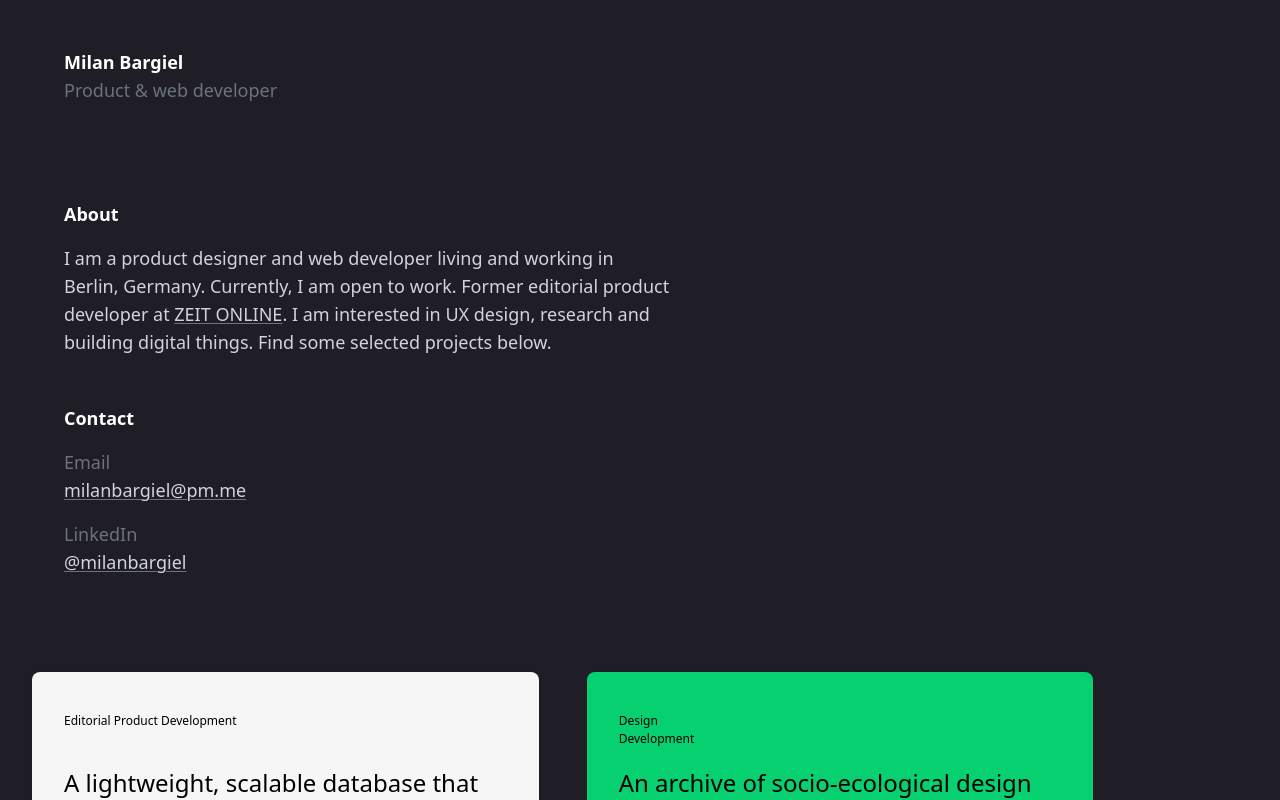
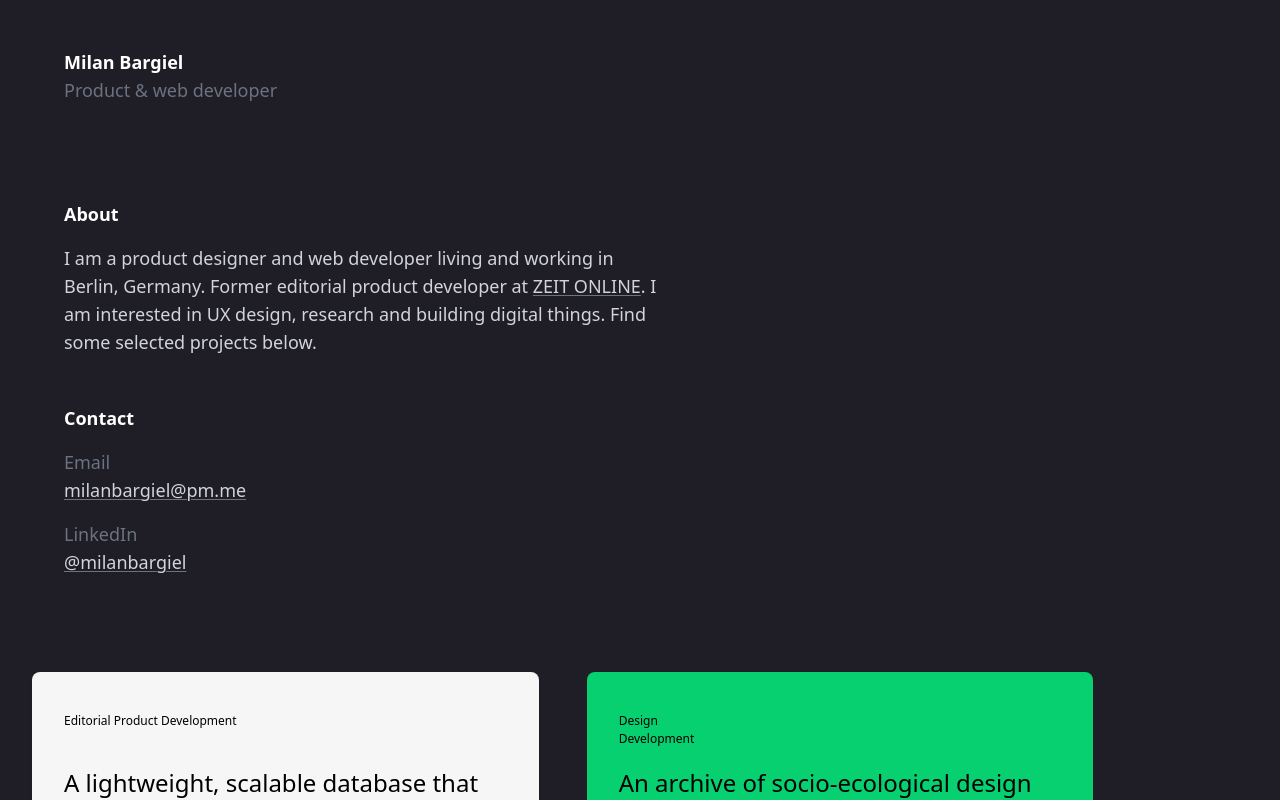
Before and after one commit to milanbargiel/portfolio, a Next.js app: page / in a window 1280 px wide. Shown: the top 800 px of the page. Built offline with nearby package versions, Linux system fonts and the light colour scheme.

Commit message:
Change intro text

```diff
--- a/components/intro.js
+++ b/components/intro.js
@@ -10,7 +10,7 @@ export default function Intro() {
       <div className="mb-12 text-gray-300">
         <h2 className="font-semibold mb-4 text-white">About</h2>I am a product
         designer and web developer living and working in Berlin, Germany.
-        Currently, I am open to work. Former editorial product developer
+        Former editorial product developer
         at&nbsp;
         <Link
           variant="underline-white"
```
